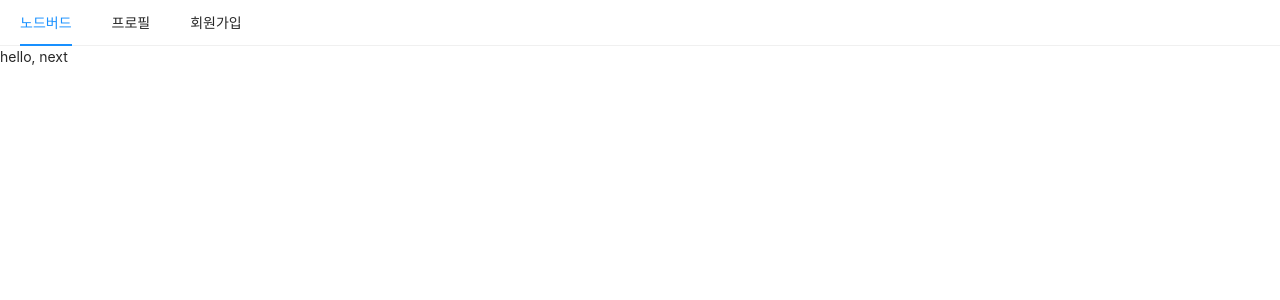
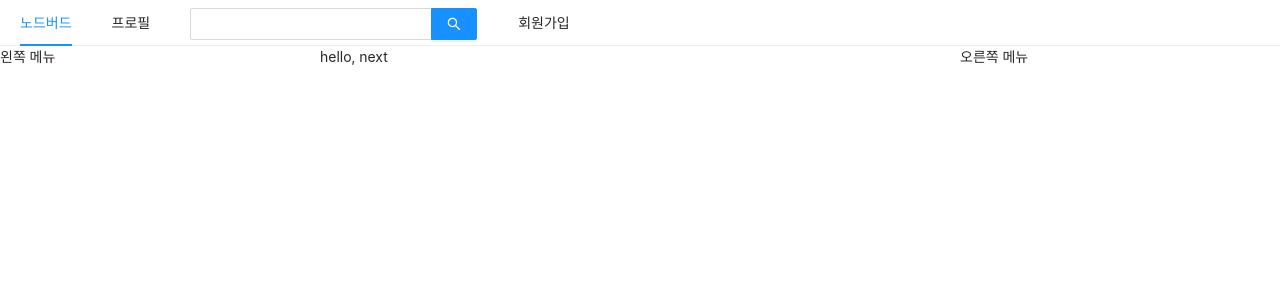
Before and after one commit to jazzyfact/twitter_clone, a Next.js app in the folder front/: page / in a window 1280 px wide. Shown: the top 300 px of the page. Built offline with nearby package versions, Linux system fonts and the light colour scheme.

Commit message:
[ADD] MENU 반응형 작업 중

```diff
--- a/front/components/AppLayout.js
+++ b/front/components/AppLayout.js
@@ -1,31 +1,43 @@
 import React from 'react';
-import PropTpyes from 'prop-types';
 import Link from 'next/link';
-import {Menu} from 'antd';
-
+import PropTypes from 'prop-types';
+import { Col, Input, Menu, Row } from 'antd';
 
 const AppLayout = ({children}) => {
     return (
     <div>
         <Menu mode ="horizontal">
             <Menu.Item>
-      <Link href="/"><a>노드버드</a></Link>
+                <Link href="/"><a>노드버드</a></Link>
             </Menu.Item>
             <Menu.Item>
-      <Link href="/profile"><a>프로필</a></Link>
+                <Link href="/profile"><a>프로필</a></Link>
+            </Menu.Item>
+            <Menu.Item>
+                <Input.Search enterButton style={{verticalAlign: 'middle'}}/>
             </Menu.Item>
             <Menu.Item>
       <Link href="/signup"><a>회원가입</a></Link>
             </Menu.Item>
       </Menu>
+      <Row>
+        <Col  xs= {24} md={6}>
+            왼쪽 메뉴
+        </Col>
+        <Col  xs= {24} md={12}>
         {children}
+        </Col>
+        <Col  xs= {24} md={6}>
+            오른쪽 메뉴
+        </Col>
 
-    </div>)
-}
-AppLayout.prototype = {
-    //children은 node
-    children: PropTpyes.node.isRequired,
-
+      </Row>
+    </div>
+    );
 };
 
+AppLayout.propTypes = {
+    children: PropTypes.node.isRequired,
+}
+
 export default AppLayout;
```
